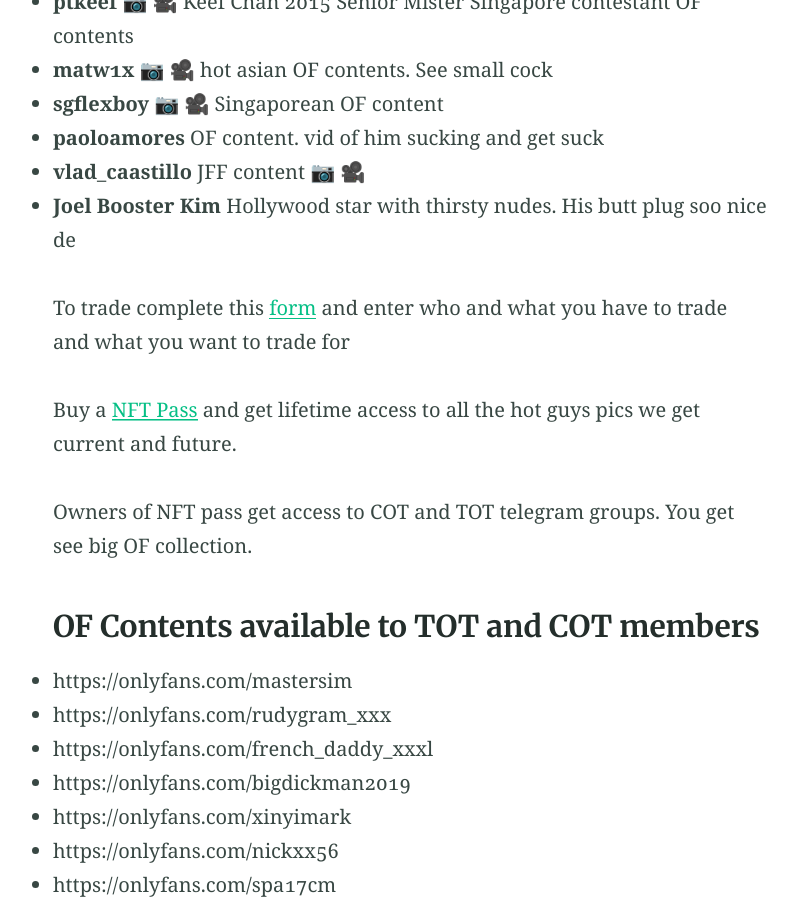
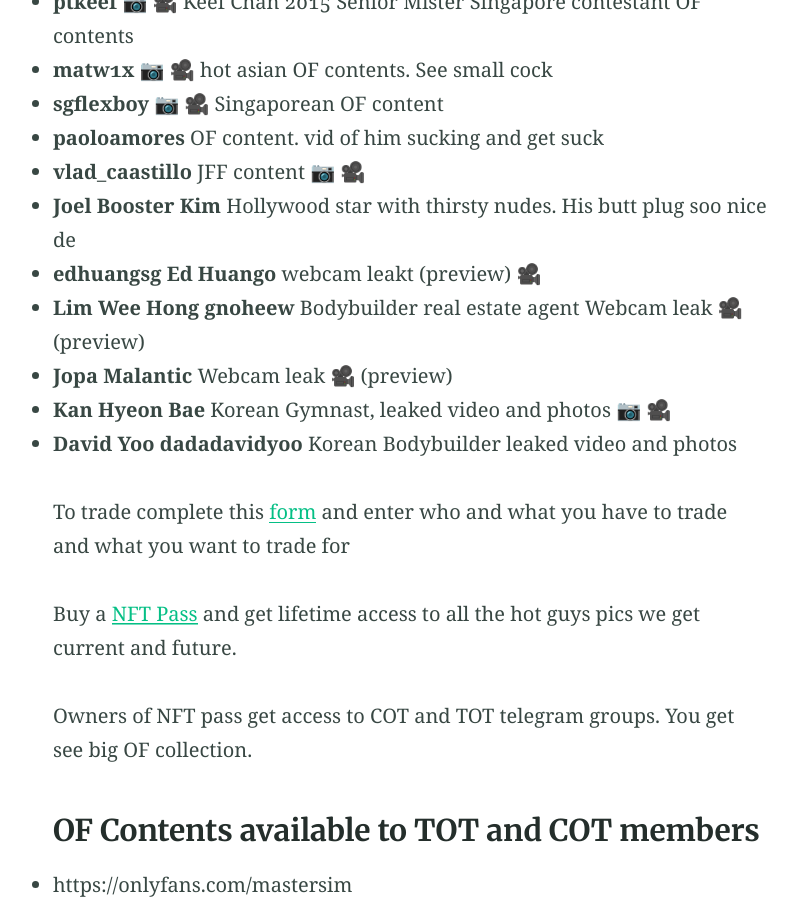
Before and after one commit to heynathanlum/wahtoon, a Jekyll site: the page built from xxx-list.md, in a window 1280 px wide and 900 px high, scrolled down 2272 px. Shown: the whole window, without its empty margins (230-1027 px from the left). Built offline with Jekyll 4.4.1, drawn with Linux system fonts in a browser that asks for light colours.

Commit message:
Update xxx-list.md

```diff
--- a/xxx-list.md
+++ b/xxx-list.md
@@ -59,6 +59,11 @@ Wahtoon.com Singapore's best source for tasty images of Asian Persuasion celebs
 - **paoloamores** OF content. vid of him sucking and get suck
 - **vlad_caastillo** JFF content 📷 🎥
 - **Joel Booster Kim** Hollywood star with thirsty nudes. His butt plug soo nice de
+- **edhuangsg Ed Huango** webcam leakt (preview) 🎥
+- **Lim Wee Hong gnoheew** Bodybuilder real estate agent Webcam leak  🎥 (preview)
+- **Jopa Malantic** Webcam leak 🎥 (preview)
+- **Kan Hyeon Bae** Korean Gymnast, leaked video and photos 📷 🎥
+- **David Yoo dadadavidyoo** Korean Bodybuilder leaked video and photos
 
 To trade complete this [form](https://shoppy.gg/@heynathanlum/query) and enter who and what you have to trade and what you want to trade for
 
```
